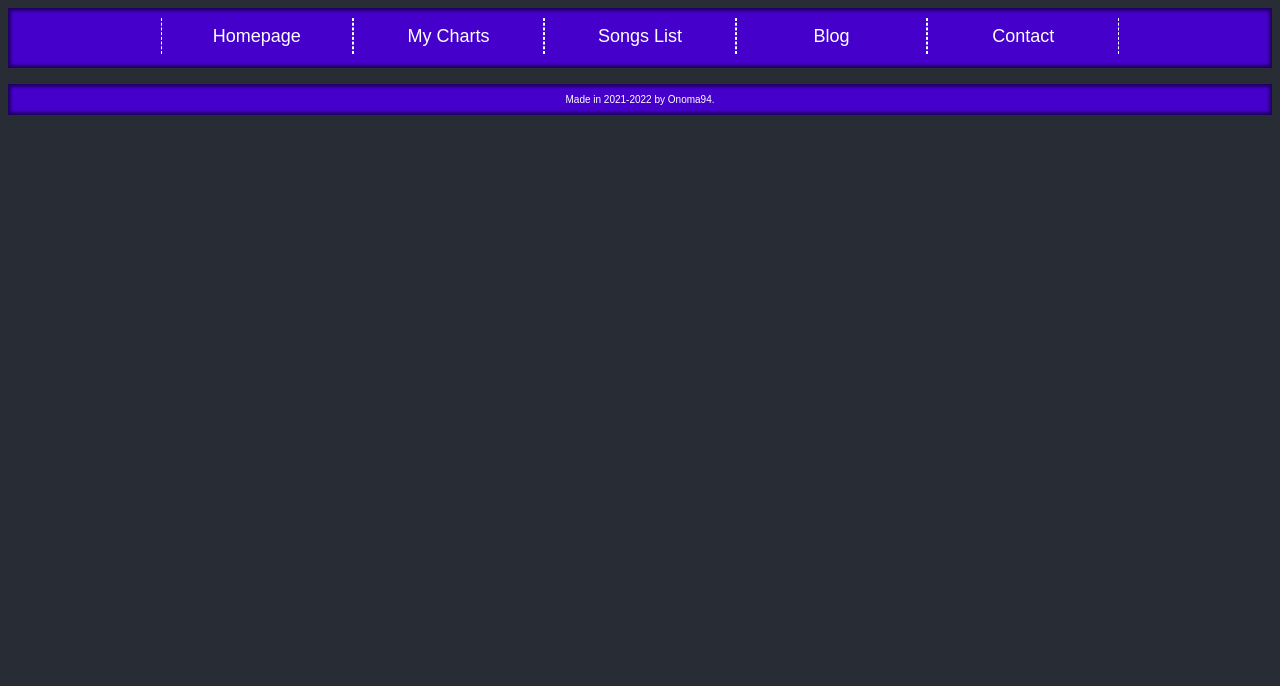
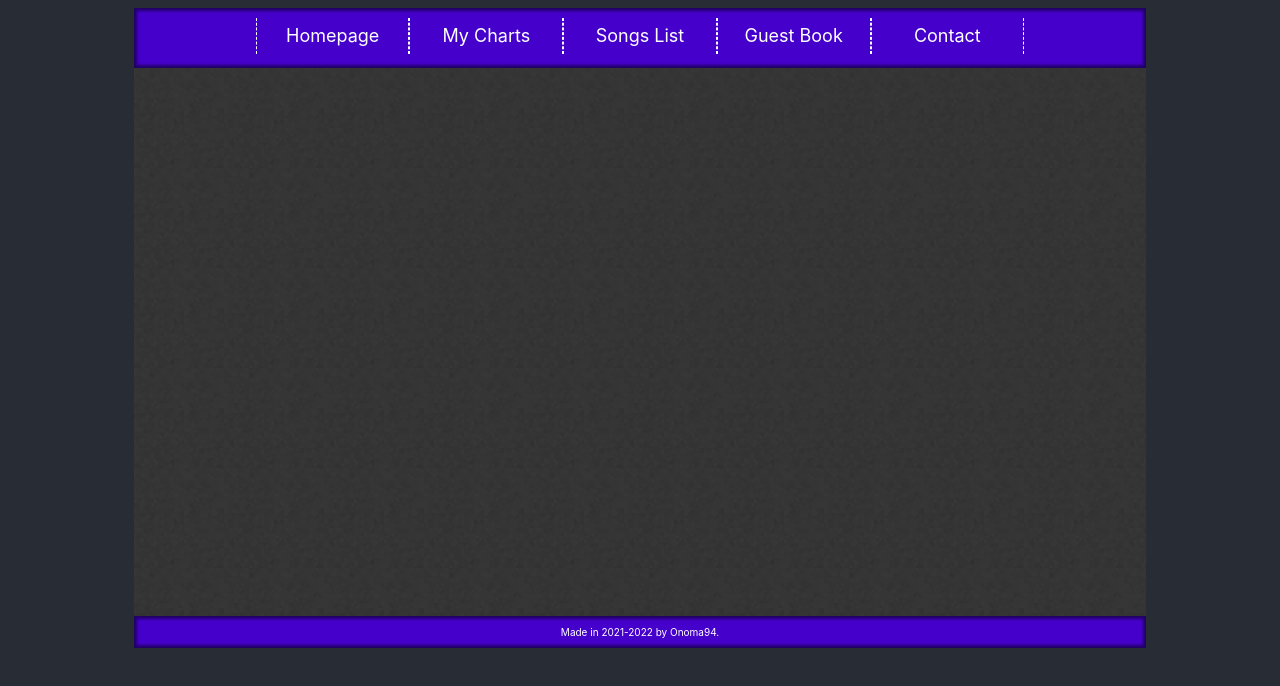
Before and after one commit to Onoma94/songs-site-tsx-frontend, a Next.js app: page /songs in a window 1280 px wide. Shown: the top 686 px of the page. Built offline with nearby package versions, Linux system fonts and the light colour scheme.

Commit message:
Fixed footer and fixed broken link

```diff
--- a/components/layout.tsx
+++ b/components/layout.tsx
@@ -8,11 +8,11 @@
 
 export default function Layout({children} : DashboardLayoutProps){
     return(
-        <>
+        <div className="wrapper">
             <TopBar />
             <Navbar />
             {children}
             <Footer />
-        </>
+        </div>
     )
 }
--- a/components/navBar.tsx
+++ b/components/navBar.tsx
@@ -29,9 +29,9 @@
                     </Link>
                 </li>
                 <li>
-                    <Link href="/blog">
+                    <Link href="/guestbook">
                         <a className="nav-link">
-                            Blog
+                            Guest Book
                         </a>
                     </Link>
                 </li>
--- a/styles/style.css
+++ b/styles/style.css
@@ -2,7 +2,9 @@
 {
 	background-color: #282c34;
 	color: white;
-	font-family:Arial, Helvetica, sans-serif;
+	font-family: -apple-system, BlinkMacSystemFont, 'Segoe UI', 'Roboto', 'Oxygen',
+    'Ubuntu', 'Cantarell', 'Fira Sans', 'Droid Sans', 'Helvetica Neue',
+    sans-serif;
 }
 
 topbar
@@ -27,7 +29,8 @@
 {
 
 	display: block;
-
+	position: absolute;
+	bottom: 0;
 	width: 100%;
 	padding: 10px 0;
 	font-size: 10px;
```
